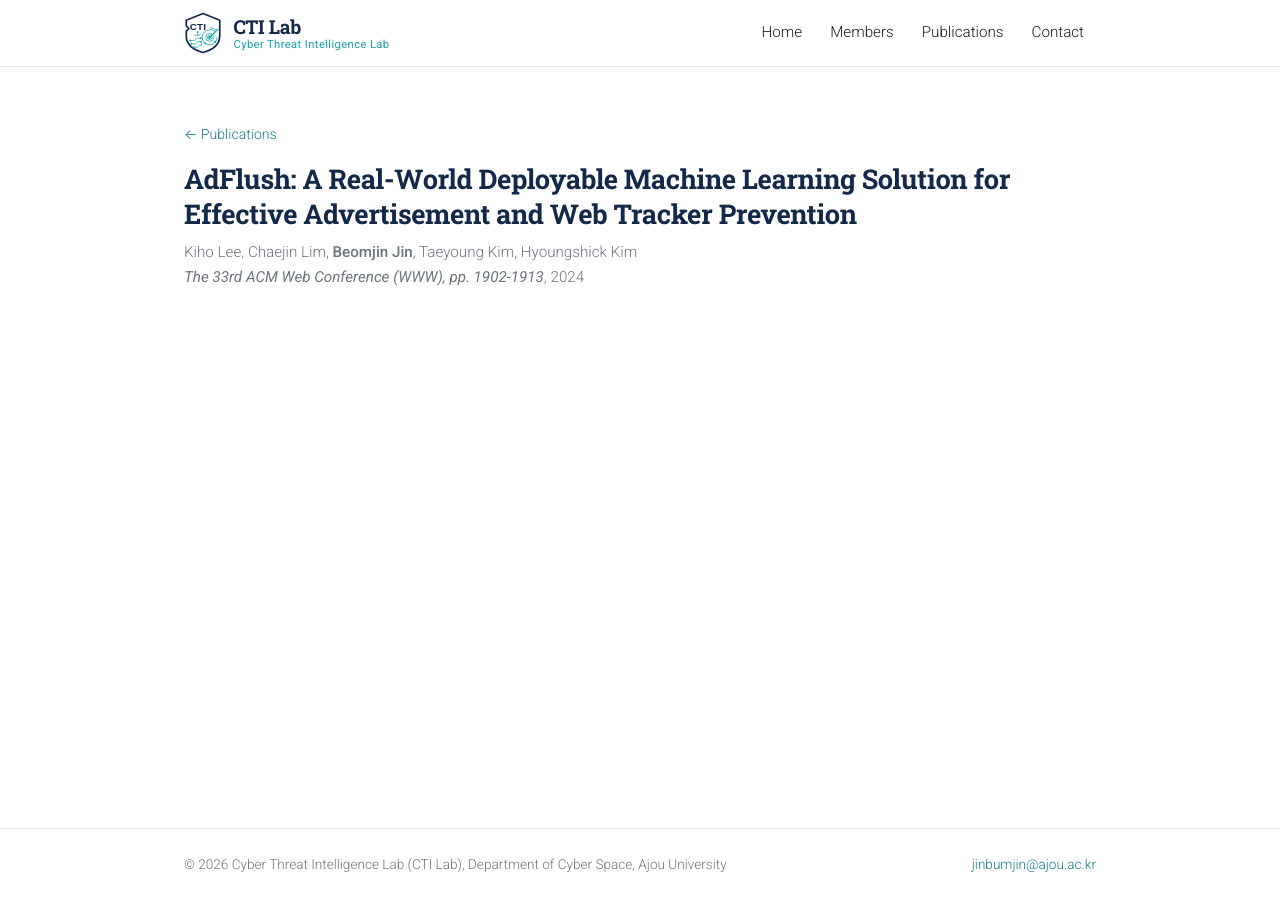
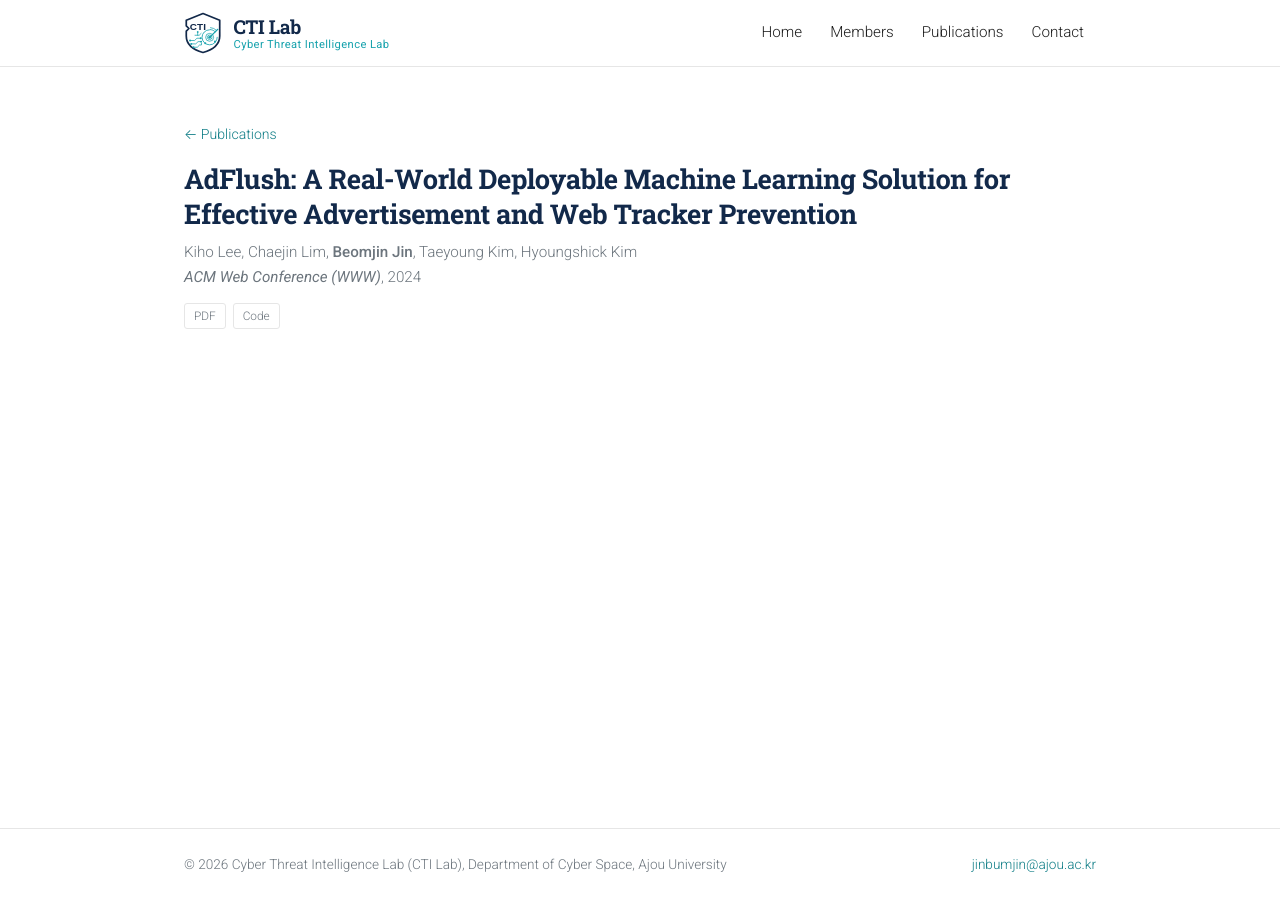
Before and after one commit to BJJINE/BJJINE.github.io, a Jekyll site: the page built from _publications/2024-05-13-adflush.md, in a window 1280 px wide. Built offline with Jekyll 4.4.1, drawn with Linux system fonts in a browser that asks for light colours.

Commit message:
Update 2024-05-13-adflush.md

```diff
--- a/_publications/2024-05-13-adflush.md
+++ b/_publications/2024-05-13-adflush.md
@@ -5,5 +5,8 @@ type: conference
 date: 2024-05-13
 year: 2024
 authors: "Kiho Lee, Chaejin Lim, <b>Beomjin Jin</b>, Taeyoung Kim, Hyoungshick Kim"
-venue: "The 33rd ACM Web Conference (WWW), pp. 1902-1913"
+venue: "ACM Web Conference (WWW)"
+links:
+  - { label: "PDF",  url: "adflush.pdf" }
+  - { label: "Code", url: "https://github.com/SKKU-SecLab/AdFlush" }
 ---
```
